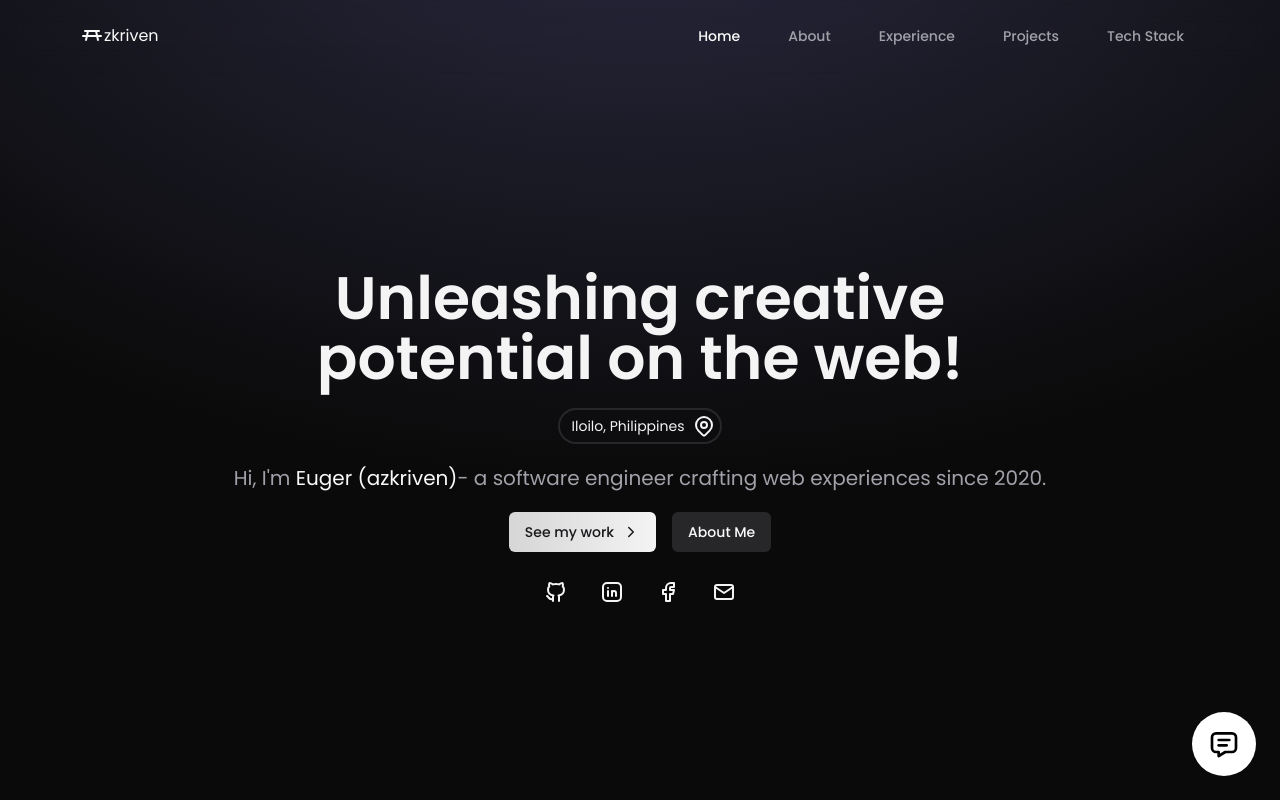
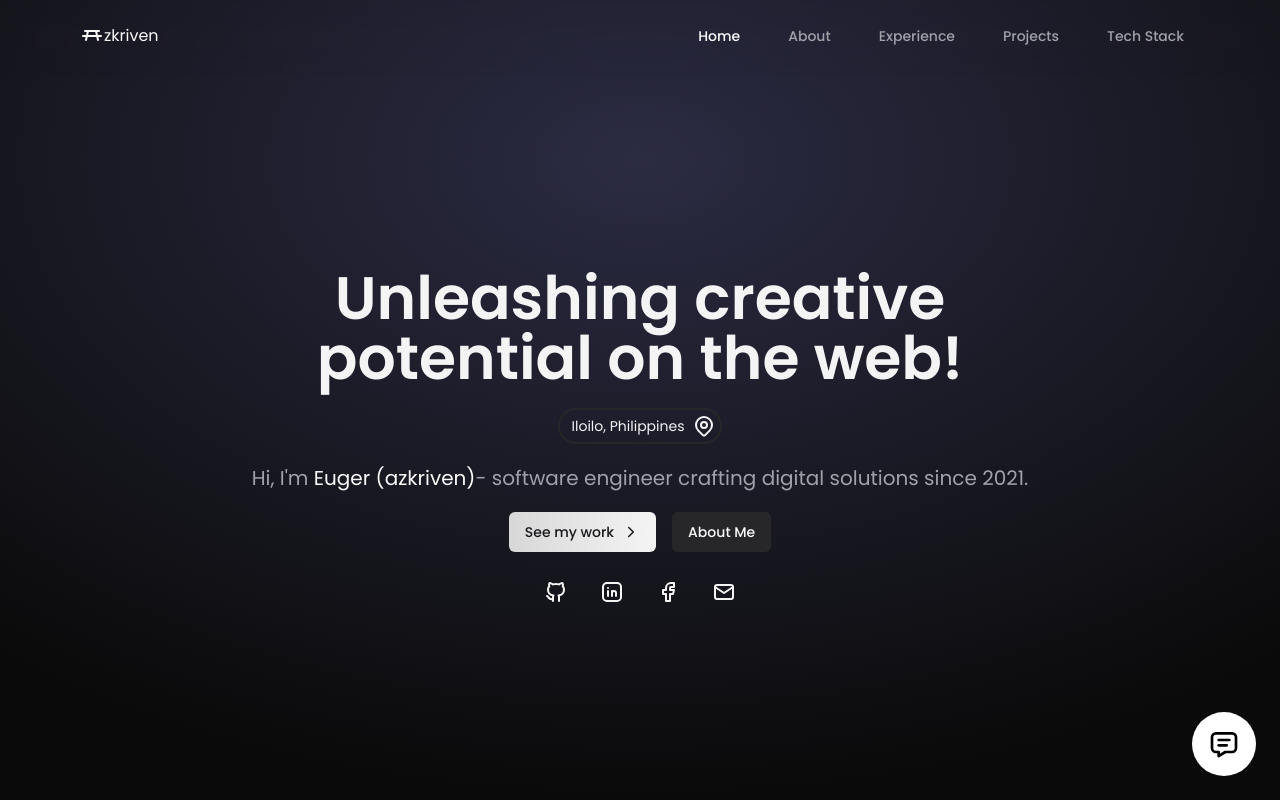
Before and after one commit to azkriven16/azkriven, a Next.js app: page / in a window 1280 px wide. Shown: the top 800 px of the page. Built offline with nearby package versions, Linux system fonts and the light colour scheme.

Commit message:
chore: updated hero desc

```diff
--- a/app/(pages)/page.tsx
+++ b/app/(pages)/page.tsx
@@ -1,10 +1,21 @@
+"use client";
+
 import { About } from "@/components/custom/about";
 import { Experience } from "@/components/custom/experience";
 import { Hero } from "@/components/custom/hero";
 import { Projects } from "@/components/custom/projects";
 import { TechStack } from "@/components/custom/techstack";
+import { useEffect } from "react";
 
 export default function Home() {
+    useEffect(() => {
+        const handleScrollToTop = () => {
+            window.scrollTo(0, 0);
+        };
+
+        handleScrollToTop();
+    }, []);
+
     return (
         <main>
             <Hero />
--- a/components/custom/about.tsx
+++ b/components/custom/about.tsx
@@ -3,7 +3,7 @@
 import { Button } from "@/components/ui/button";
 import { CERTS } from "@/config/certs";
 import { EDUCATION } from "@/config/education";
-import { IconCode } from "@tabler/icons-react";
+import { IconDownload } from "@tabler/icons-react";
 import { motion } from "framer-motion";
 import Link from "next/link";
 
@@ -91,8 +91,8 @@ export const About = () => {
                             >
                                 <Button asChild>
                                     <Link href="/techstack">
-                                        <IconCode className="mr-2 h-4 w-4" />{" "}
-                                        View My Tech Stack
+                                        <IconDownload className="mr-2 h-4 w-4" />{" "}
+                                        Download CV
                                     </Link>
                                 </Button>
                             </motion.div>
--- a/components/custom/ai-chatbot.tsx
+++ b/components/custom/ai-chatbot.tsx
@@ -81,12 +81,6 @@ export const AIChatbot = () => {
                     >
                         <div className="flex-1 p-3 md:p-4 overflow-y-auto">
                             <div
-                                className={`mb-4 p-2 md:p-3 rounded-lg bg-yellow-400 text-black max-w-[80%] whitespace-pre-wrap text-sm md:text-base`}
-                            >
-                                This AI will answer questions related to me, my
-                                work, projects, and more.
-                            </div>
-                            <div
                                 className={`mb-4 p-2 md:p-3 rounded-lg bg-zinc-800 text-zinc-200 max-w-[80%] whitespace-pre-wrap text-sm md:text-base`}
                             >
                                 Hi! I'm Euger's portfolio AI assistant. What
--- a/components/custom/hero.tsx
+++ b/components/custom/hero.tsx
@@ -16,7 +16,13 @@ import { SITE_CONFIG } from "@/config/site";
 export const Hero = () => {
     return (
         <>
-            <div className="absolute top-0 z-[-2] h-screen w-screen bg-neutral-950 bg-[radial-gradient(ellipse_80%_80%_at_50%_-20%,rgba(120,119,198,0.3),rgba(255,255,255,0))]"></div>
+            <motion.div
+                initial={{ opacity: 0, y: 100 }}
+                animate={{ opacity: 1, y: 0 }}
+                exit={{ opacity: 0, y: 100 }}
+                transition={{ duration: 1 }}
+                className="absolute bottom-0 z-[-2] h-screen w-screen bg-neutral-950 bg-[radial-gradient(ellipse_80%_80%_at_50%_20%,rgba(120,119,198,0.3),rgba(255,255,255,0))]"
+            ></motion.div>
             <motion.div
                 initial={{ opacity: 0, y: 20 }}
                 animate={{ opacity: 1, y: 0 }}
@@ -57,8 +63,8 @@ export const Hero = () => {
                         <span className="text-foreground">
                             Euger (azkriven)
                         </span>
-                        - a software engineer crafting web experiences since
-                        2020.
+                        - software engineer crafting digital solutions since
+                        2021.
                     </motion.p>
                     <motion.div
                         initial={{ opacity: 0, y: 20 }}
```
Also changed, not shown: hooks/scroll-to-top.ts (added, +9 -0 lines).
